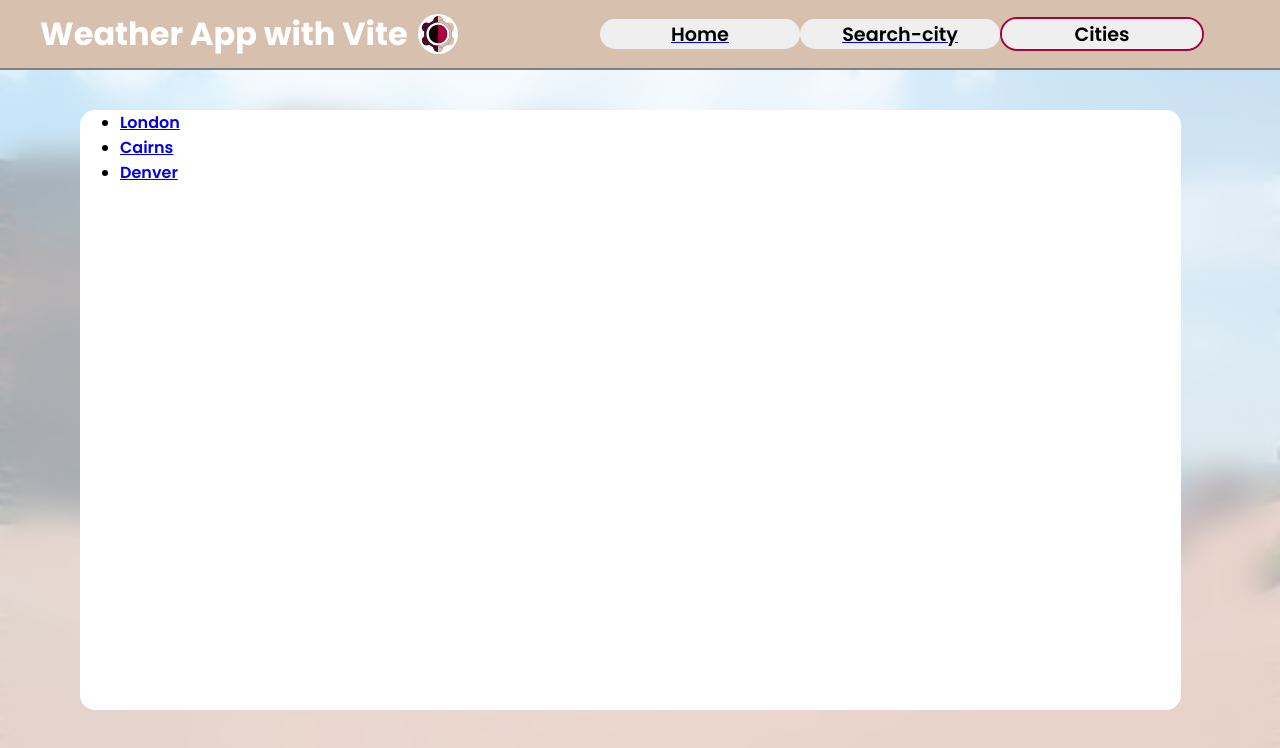
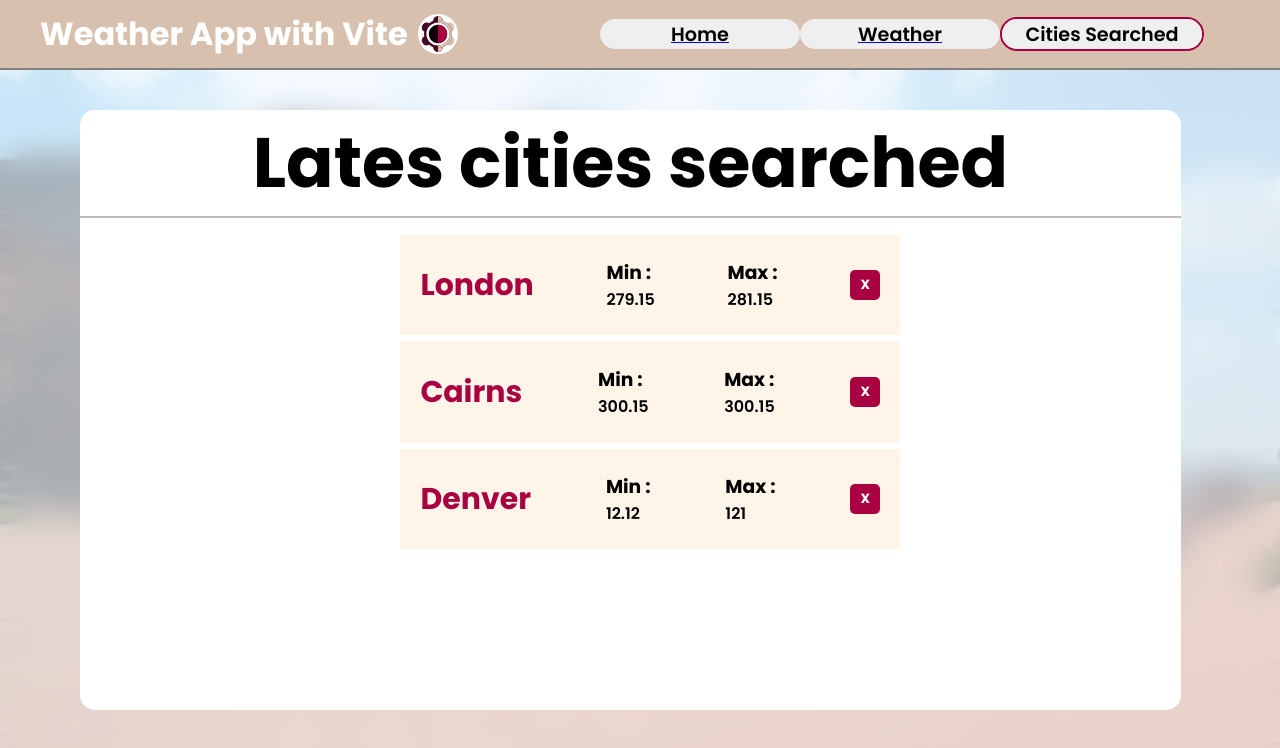
Before and after one commit to MARTINANDRESCONTI/vite-weather-app, a React (Vite) app: page /cities in a window 1280 px wide. Shown: the top 748 px of the page. Built offline with nearby package versions, Linux system fonts and the light colour scheme.

Commit message:
City list style

```diff
--- a/src/App.jsx
+++ b/src/App.jsx
@@ -2,9 +2,9 @@ import martinIcon from '/martinIcon.svg'
 import style from './App.module.css'
 import { NavLink, Route, Routes } from 'react-router-dom'
 
-import Home from './components/Home'
-import SearchBar from './components/SearchCity'
-import Cities from './components/Cities'
+import Home from './pages/Home'
+import SearchBar from './pages/SearchCity'
+import Cities from './pages/Cities'
 import City from './components/City'
 import CityDetails from './components/CityDetails'
 
@@ -20,8 +20,8 @@ function App() {
         <nav>
         <div className={style.options}>
           <NavLink to='/'><button className={style.option}>Home</button></NavLink>
-          <NavLink to='/search-city'><button className={style.option}>Search-city</button></NavLink>
-          <NavLink to='/cities'><button className={style.option}>Cities</button> </NavLink>
+          <NavLink to='/search-city'><button className={style.option}>Weather</button></NavLink>
+          <NavLink to='/cities'><button className={style.option}>Cities Searched</button> </NavLink>
         </div>
 
 
--- a/src/components/Cities.jsx
+++ /dev/null
@@ -1,27 +0,0 @@
-import React from 'react'
-import { Link } from 'react-router-dom'
-
-import cities from '../data'
-import City from './City'
-
-export default function Cities() {
-  const citiesCard = cities.map(e => {
-    return (
-      <ul>
-        <li key={e.id}>
-          <Link to={`/cities/${e.name}`}>
-            {e.name}
-          </Link>
-        </li>
-      </ul>
-    )
-  })
-  return (
-    <div>
-      <div>
-        {citiesCard}
-      </div>
-
-    </div>
-  )
-}
--- /dev/null
+++ b/src/components/CityList.jsx
@@ -0,0 +1,24 @@
+import React from 'react'
+// import { Link } from 'react-router-dom'
+
+import cities from '../data'
+import CityListed from './CityListed'
+
+export default function CityList() {
+  const cityArray = cities.map(e =>{
+        return (
+          <CityListed
+            id = {e.id}
+            name = {e.name}
+            min = {e.main.temp_min}
+            max = {e.main.temp_max}
+          />
+        )})
+  return (
+    <div>
+      <ul>
+        {cityArray}
+      </ul>
+    </div>
+  )
+}
--- /dev/null
+++ b/src/components/CityListed.jsx
@@ -0,0 +1,26 @@
+import React from 'react'
+import { Link } from 'react-router-dom'
+
+import style from './CityListed.module.css'
+
+export default function CityListed(props) {
+  return (
+    <li className ={style.li} key={props.id}>
+      <Link className={style.city} to={`/cities/${props.name}`}>
+        {props.name}
+      </Link>
+      <div>
+        <h3>Min :</h3>
+        <p>{props.min}</p>
+      </div>
+      <div>
+        <h3>Max :</h3>
+        <p>{props.max}</p>
+      </div>
+      <button className={style.button}>X</button>
+    </li>
+
+
+
+  )
+}
--- /dev/null
+++ b/src/components/CityListed.module.css
@@ -0,0 +1,27 @@
+.li {
+  display: flex;
+  align-items: center;
+  justify-content: space-between;
+  width: 500px;
+  height: 100px;
+  background-color: var(--appVeige);
+  margin: 7px;
+  padding: 20px;
+}
+
+.city {
+  font-size: 30px;
+  text-decoration: none;
+  font-weight: 900;
+  color: var(--appRed);
+}
+
+.button {
+  height: 30px;
+  width: 30px;
+  font-weight: bold;
+  background-color: var(--appRed);
+  color: white;
+  border: none;
+  border-radius: 5px;
+}
--- /dev/null
+++ b/src/pages/Cities.jsx
@@ -0,0 +1,17 @@
+import React from 'react'
+
+import style from './Cities.module.css'
+import CityList from '../components/CityList'
+
+export default function Cities() {
+
+  return (
+    <div className={style.container}>
+      <h2 className={style.title}>Lates cities searched</h2>
+      <div className={style.list}>
+        <CityList />
+      </div>
+
+    </div>
+  )
+}
--- /dev/null
+++ b/src/pages/Cities.module.css
@@ -0,0 +1,21 @@
+.container {
+  display: flex;
+  flex-direction: column;
+  align-items: center;
+  overflow: hidden;
+  height: 100%;
+}
+
+.title {
+  font-size: 70px;
+}
+
+.list {
+  width: 100%;
+  display: flex;
+  flex-direction: column;
+  align-items: center;
+  justify-content: center;
+  border-top: 2px solid rgba(128, 128, 128, 0.531);
+  padding-top: 10px;
+}
--- a/src/components/Home.jsx
+++ b/src/pages/Home.jsx
@@ -5,7 +5,7 @@ import style from './Home.module.css'
 export default function Home() {
   return (
     <div className={style.container}>
-      <h3 className={style.title}>Home</h3>
+      <h3 className={style.title}>Welcome</h3>
       <br></br>
       <p>Lorem ipsum dolor sit amet consectetur adipisicing elit. Mollitia necessitatibus excepturi impedit cum. Eius saepe, aliquam deleniti et, repellendus nihil exercitationem debitis sed molestiae quidem quis, ipsam cumque velit laborum?</p>
       <br></br>
--- a/src/components/SearchCity.jsx
+++ b/src/pages/SearchCity.jsx
@@ -2,7 +2,7 @@ import React from 'react'
 import { FaSearch, FaTimes } from "react-icons/fa";
 
 import style from './SearchCity.module.css'
-import CitySearched from './CitySearched'
+import CitySearched from '../components/CitySearched'
 
 import cities from '../data';
 
@@ -11,7 +11,7 @@ export default function SearchCity() {
   return (
     <div className={style.container}>
       <div className={style.containerheader}>
-        <h3 className={style.title}>Search City</h3>
+        <h3 className={style.title}>Weather</h3>
         <form className={style.labinputcontainer}>
           <div className={style.iconsearch}><FaSearch /></div>
           <input className={style.input} type='text' name='City' placeholder='introduce your city' required />
--- a/src/components/SearchCity.module.css
+++ b/src/pages/SearchCity.module.css
@@ -27,8 +27,7 @@
 }
 
 .input {
-  border-right: 0px;
-  border-left: 0px;
+  border: none;
   padding: 5px 10px;
 }
 
@@ -36,12 +35,12 @@
   display: flex;
   align-items: center;
   justify-content: center;
-  border: solid black 2px ;
+  border: 2px 0px 2px 2px solid black;
   padding: 5px 10px;
   border-radius: 50px 0px 0px 50px;
   cursor: pointer;
-  background-color: gray;
-  color: white;
+  background-color: white;
+  color: gray;
 }
 
 .icondelete {
@@ -49,12 +48,11 @@
   display: flex;
   align-items: center;
   justify-content: center;
-  border: solid black 2px ;
   padding: 5px 10px;
   border-radius: 0px 50px 50px 0px;
   cursor: pointer;
-  background-color: var(--appRed);
-  color: white;
+  background-color:white;
+  color: var(--appRed);
 }
 
 .citysearched {
```
Also changed, not shown: src/pages/Home.module.css (renamed from src/components/Home.module.css).
